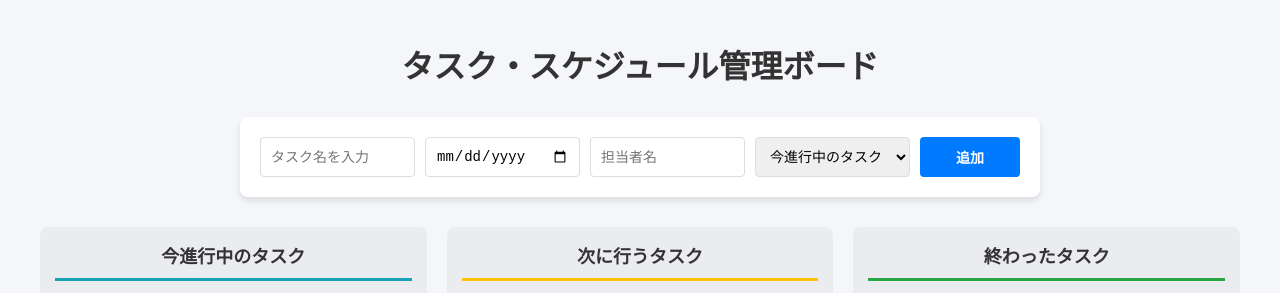
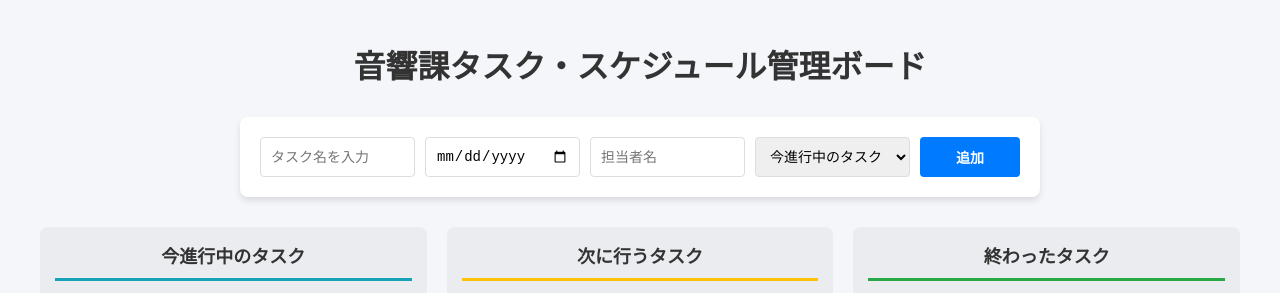
Before and after one commit to sii407/onkyo_schedule, a plain HTML site: page index.html in a window 1280 px wide. Drawn offline with Linux system fonts and the light colour scheme; no server answers.

Commit message:
change title

```diff
--- a/index.html
+++ b/index.html
@@ -3,13 +3,13 @@
 <head>
     <meta charset="UTF-8">
     <meta name="viewport" content="width=device-width, initial-scale=1.0">
-    <title>スケジュール管理ボード</title>
+    <title>音響課スケジュール</title>
     <link rel="stylesheet" href="style.css">
 </head>
 <body>
 
     <header>
-        <h1>タスク・スケジュール管理ボード</h1>
+        <h1>音響課タスク・スケジュール管理ボード</h1>
     </header>
 
     <div class="form-container">
```
